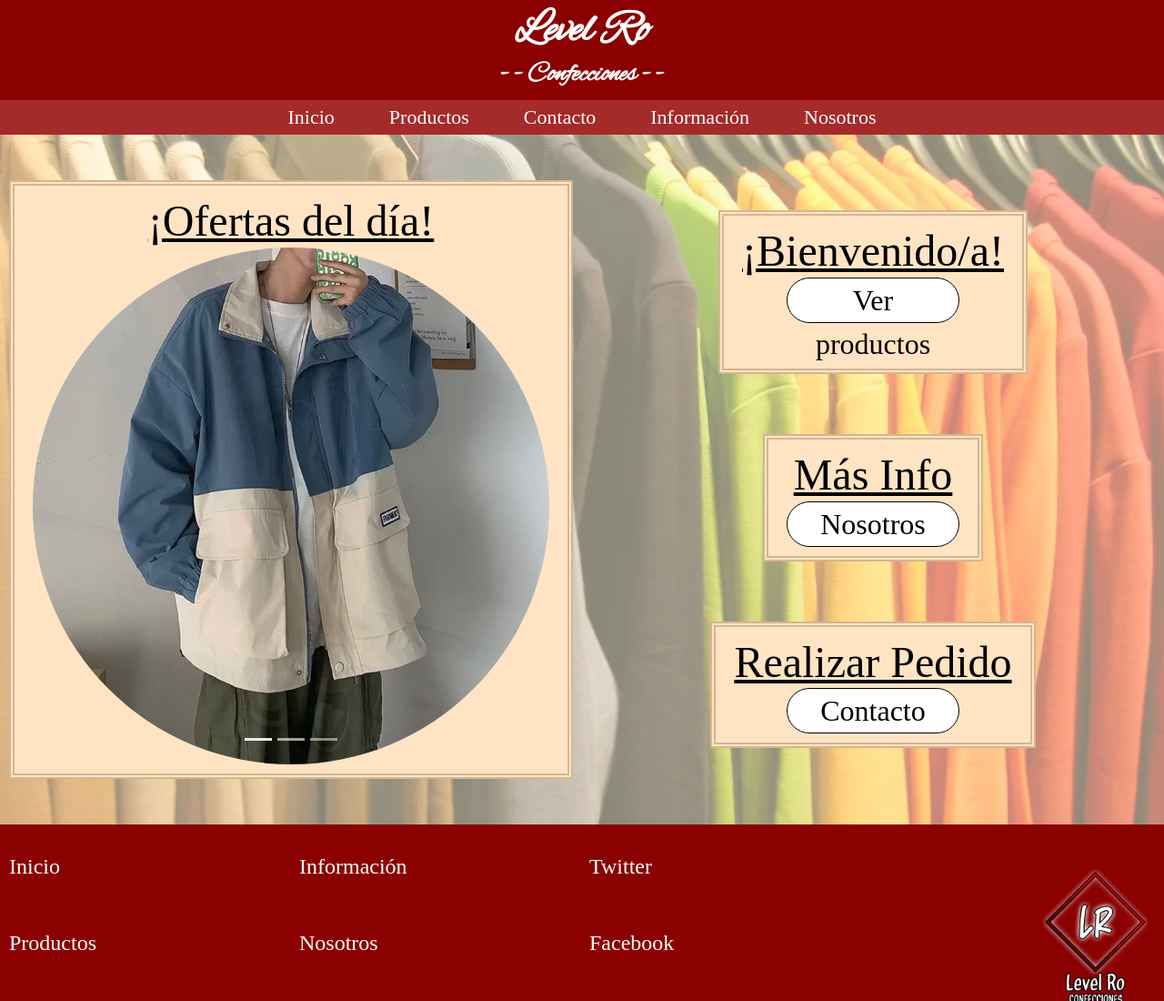
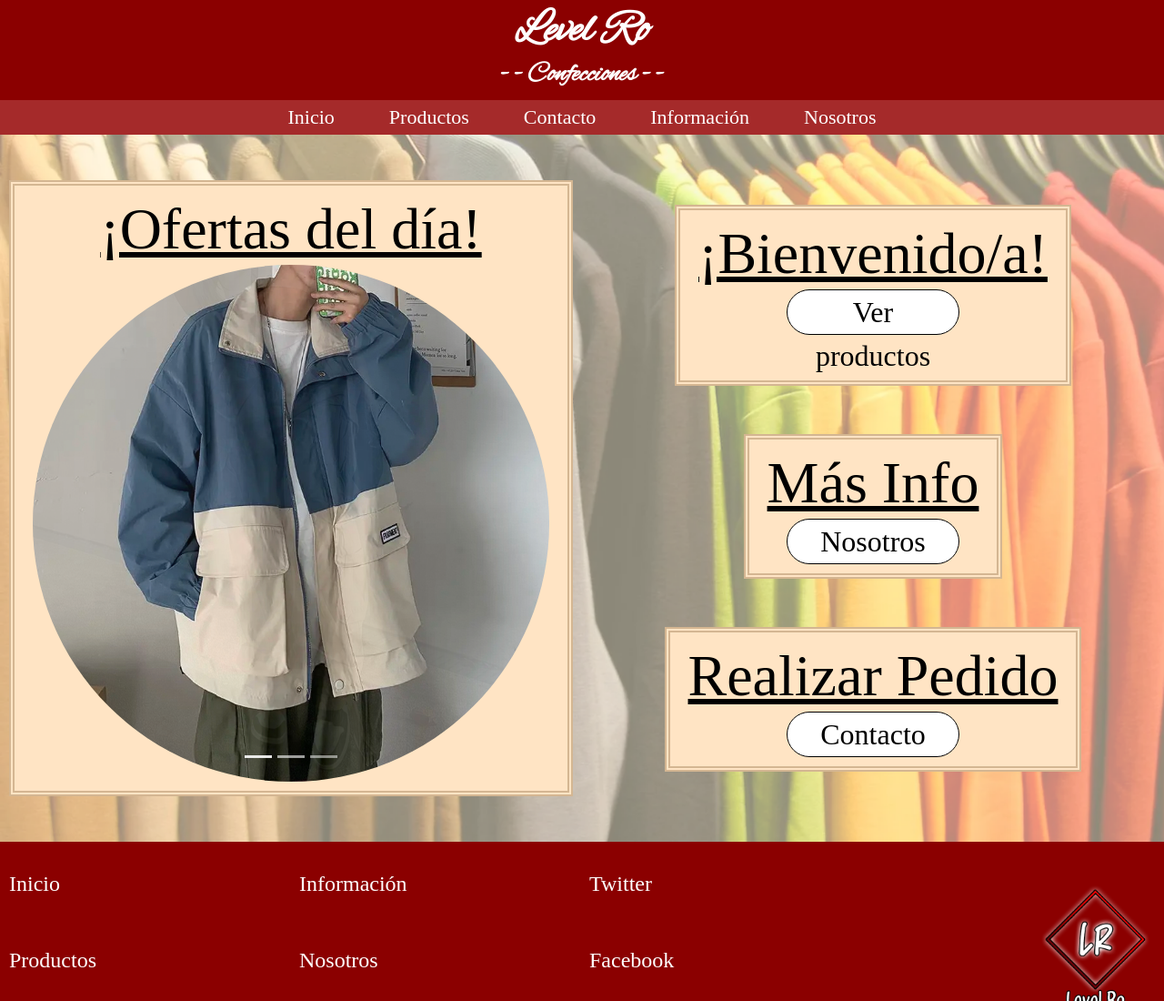
Before and after one commit to UliVazquez/levelRo, a plain HTML site: page index.html in a window 1280 px wide. Shown: the top 1100 px of the page at 91% size. Drawn offline with nearby package versions, Linux system fonts and the light colour scheme; a web font is replaced by a local one.

```diff
--- a/sass/_global.scss
+++ b/sass/_global.scss
@@ -13,6 +13,8 @@ $contBorder2: 2px solid #d4b692;
 $logoFont: "Alex Brush";
 $primaryFont: 'Inter', sans-serif;
 $secondaryFont: "Alumni Sans";
+
+// FONT SIZES
 $defaultFS: 1em;
 $titleFS: 3em;
 $titleFSDesktop: 70px;
--- a/sass/_index.scss
+++ b/sass/_index.scss
@@ -45,5 +45,11 @@
         justify-items: center;
         justify-content: center;
         gap: 0;
+
+        section {
+            h3{
+                font-size: 64px;
+            }
+        }
     }
 }
```
Also changed, not shown: css/style.css, img/clientes/001.webp, img/clientes/002.webp, img/clientes/003.webp, img/clientes/004.webp, img/clientes/005.webp, img/clientes/006.webp, img/clientes/007.webp, img/clientes/008.webp, img/clientes/009.webp, 1 other file.
